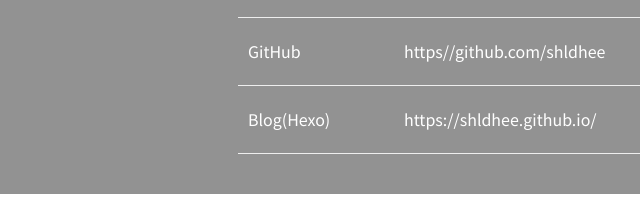
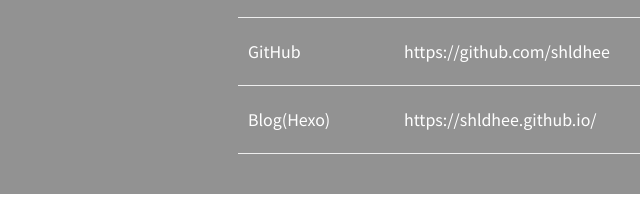
Before and after one commit to shldhee/study-project, a website: page index.html in a window 1280 px wide. Shown: the part 320-529 px from the top of the page, 2-642 px from the left. Drawn offline with Linux system fonts and the light colour scheme.

Commit message:
modiefied text link

```diff
--- a/index.html
+++ b/index.html
@@ -56,7 +56,7 @@
             GitHub
           </span>
           <p class="description__content">
-            <a href="https//github.com/shldhee" title="새창 열기" blank="_blank">https//github.com/shldhee</a>
+            <a href="https://github.com/shldhee" title="새창 열기" blank="_blank">https://github.com/shldhee</a>
           </p>
         </div>
         <div class="description__group">
```
